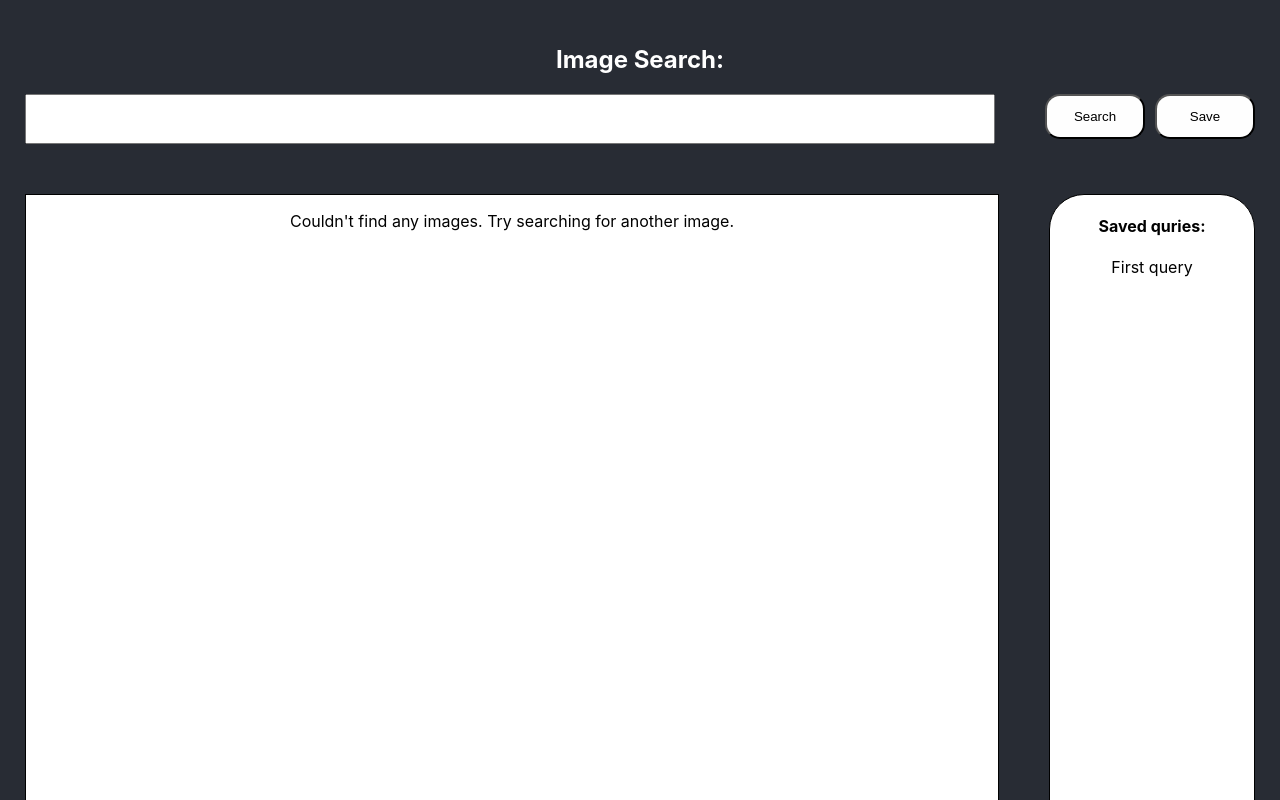
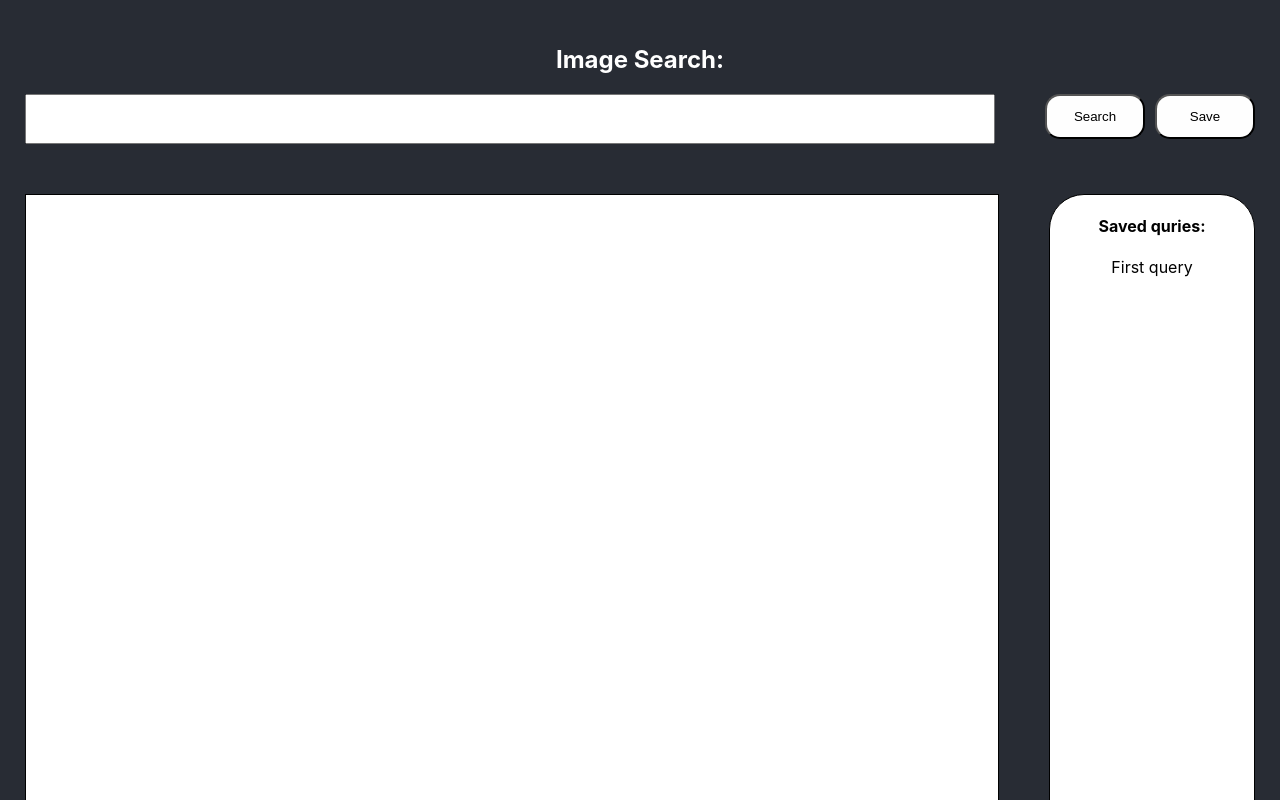
Before and after one commit to LukasKaselionis/image-search, a React (Create React App) app: page / in a window 1280 px wide. Shown: the top 800 px of the page. Built offline with nearby package versions, Linux system fonts and the light colour scheme.

Commit message:
add and render error message with wrong queries

```diff
--- a/src/components/app/App.js
+++ b/src/components/app/App.js
@@ -7,7 +7,7 @@ import ProgressBar from '../progressBar/ProgressBar';
 import './App.css';
 
 class App extends React.Component {
-  state = { images: [], isLoading: false}
+  state = { images: [], isLoading: false, query: ''}
 
   onSearchSubmit = async (term) => {
     this.setState({isLoading: true});
@@ -18,7 +18,7 @@ class App extends React.Component {
       },
     }).then(res => {
       setTimeout(() => {
-        this.setState({images: res.data.results, isLoading: false})
+        this.setState({images: res.data.results, isLoading: false, query: res.config.params.query})
       }, 2000)
     }).catch(err => {
       if(err.response) {
@@ -35,7 +35,7 @@ class App extends React.Component {
             <SearchBar userSubmit={this.onSearchSubmit}></SearchBar>
         </div>
         <div className="wrapper">
-              <ImageList foundImages={this.state.images}></ImageList>
+              <ImageList foundImages={this.state.images} query={this.state.query}></ImageList>
               <QueryList></QueryList>
         </div>
       </div>
--- a/src/components/imageList/ImageList.css
+++ b/src/components/imageList/ImageList.css
@@ -16,3 +16,9 @@
 .images__list img{
     width: 100%;
 }
+
+.images .error_message {
+    color: #dd4455;
+    font-size: 24px;
+    font-weight: 500;
+}
--- a/src/components/imageList/ImageList.js
+++ b/src/components/imageList/ImageList.js
@@ -7,14 +7,16 @@ const ImageList = (props) => {
         return <ImageCard key={img.id} image={img}/>
     });
 
-    if(props.foundImages.length > 0){
+    if(props.foundImages.length > 0 && props.query !== ''){
         return <div className="images">
             <div className="images__list">
                 {imgs}
             </div>
         </div>
+    } else if(props.query === '') {
+         return <div className="images"></div>
     } else {
-         return <div className="images"><p>Couldn't find any images. Try searching for another image.</p></div>
+        return <div className="images"><p className="error_message">Couldn't find any images. Try searching for another image.</p></div>
     }
 }
 
```
